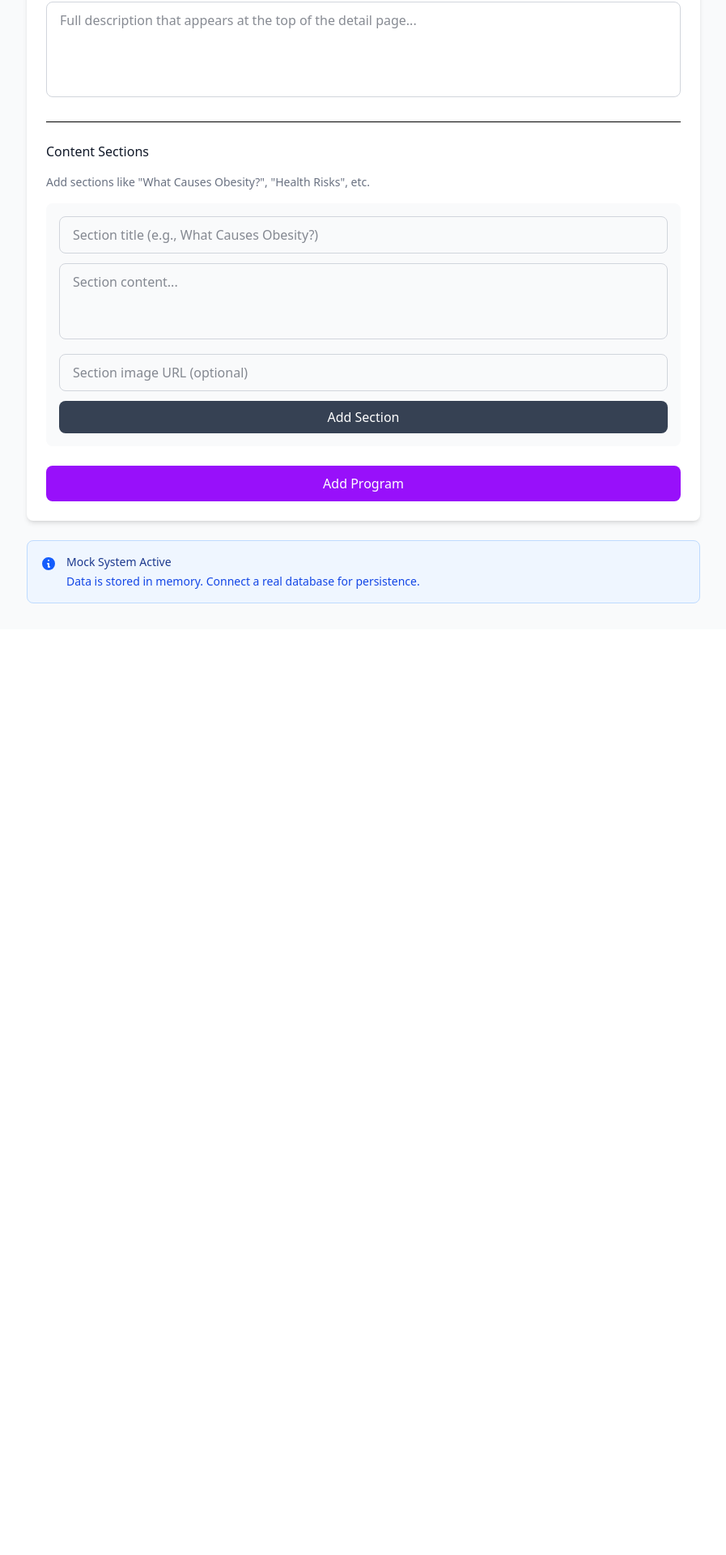
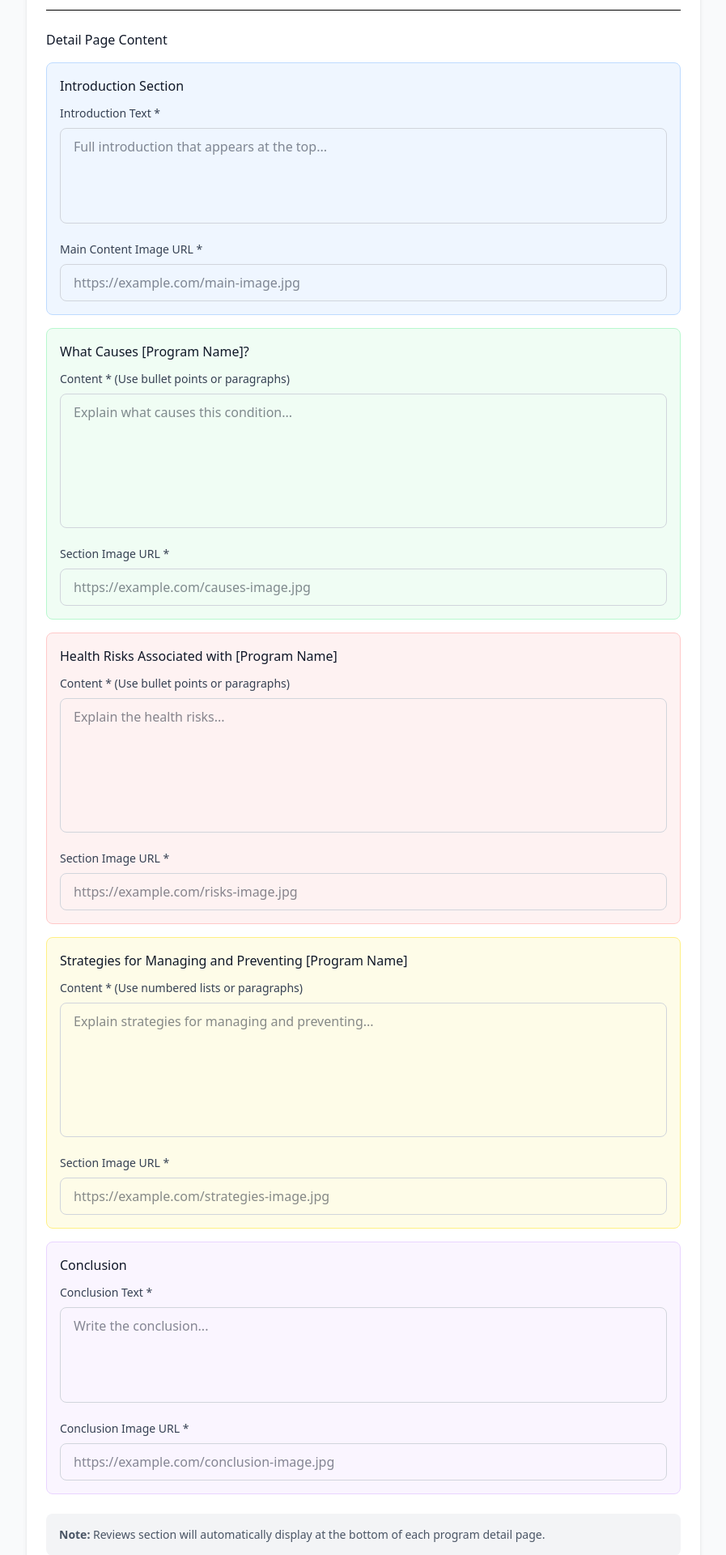
Before and after one commit to Plantbased-ORG/plantbasedadmin, a Next.js app: page /dashboard in a window 1280 px wide. Shown: the part 819-2739 px from the top of the page at 81% size, without its empty margins (191-1088 px from the left). Before the commit the page ends 1596 px from the top, so only its background shows below. Built offline with nearby package versions, Linux system fonts and the light colour scheme; sample sign-in values are in the browser's storage.

Commit message:
updated dashboard

```diff
--- a/src/components/AddProductForm.tsx
+++ b/src/components/AddProductForm.tsx
@@ -1,25 +1,22 @@
 'use client';
 
 import { useState } from 'react';
-
-interface ProductSection {
-  title: string;
-  content: string;
-  image?: string;
-}
 
 export default function AddProductForm() {
   const [formData, setFormData] = useState({
     name: '',
     shortDescription: '',
     mainImage: '',
-    fullDescription: '',
-    sections: [] as ProductSection[]
-  });
-  const [currentSection, setCurrentSection] = useState<ProductSection>({
-    title: '',
-    content: '',
-    image: ''
+    introDescription: '',
+    mainContentImage: '',
+    whatCauses: '',
+    whatCausesImage: '',
+    healthRisks: '',
+    healthRisksImage: '',
+    strategies: '',
+    strategiesImage: '',
+    conclusion: '',
+    conclusionImage: ''
   });
   const [isLoading, setIsLoading] = useState(false);
   const [success, setSuccess] = useState('');
@@ -29,30 +26,6 @@ export default function AddProductForm() {
     setFormData(prev => ({
       ...prev,
       [e.target.name]: e.target.value
-    }));
-  };
-
-  const handleSectionChange = (e: React.ChangeEvent<HTMLInputElement | HTMLTextAreaElement>) => {
-    setCurrentSection(prev => ({
-      ...prev,
-      [e.target.name]: e.target.value
-    }));
-  };
-
-  const addSection = () => {
-    if (currentSection.title && currentSection.content) {
-      setFormData(prev => ({
-        ...prev,
-        sections: [...prev.sections, currentSection]
-      }));
-      setCurrentSection({ title: '', content: '', image: '' });
-    }
-  };
-
-  const removeSection = (index: number) => {
-    setFormData(prev => ({
-      ...prev,
-      sections: prev.sections.filter((_, i) => i !== index)
     }));
   };
 
@@ -76,8 +49,16 @@ export default function AddProductForm() {
         name: '',
         shortDescription: '',
         mainImage: '',
-        fullDescription: '',
-        sections: []
+        introDescription: '',
+        mainContentImage: '',
+        whatCauses: '',
+        whatCausesImage: '',
+        healthRisks: '',
+        healthRisksImage: '',
+        strategies: '',
+        strategiesImage: '',
+        conclusion: '',
+        conclusionImage: ''
       });
       setTimeout(() => setSuccess(''), 5000);
     } catch (err) {
@@ -96,15 +77,16 @@ export default function AddProductForm() {
           </svg>
           Add New Healing Program
         </h3>
-        <p className="text-sm text-gray-500 mt-1">Add disease/condition programs with detailed content</p>
+        <p className="text-sm text-gray-500 mt-1">All programs follow the same structure</p>
       </div>
 
       <div className="p-6">
         <form onSubmit={handleSubmit} className="space-y-6">
-          {/* Basic Info */}
+          {/* Card Display Info */}
+          <div className="bg-purple-50 border border-purple-200 rounded-lg p-4">
+            <h4 className="font-medium text-gray-900 mb-3">Card Display (Programs List)</h4>
+
             <div className="space-y-4">
-            <h4 className="font-medium text-gray-900">Basic Information</h4>
-
               <div>
                 <label htmlFor="name" className="block text-sm font-medium text-gray-700 mb-2">
                   Program Name *
@@ -116,14 +98,14 @@ export default function AddProductForm() {
                   value={formData.name}
                   onChange={handleChange}
                   required
-                className="w-full px-4 py-2.5 border border-gray-300 rounded-lg focus:ring-2 focus:ring-purple-500 focus:border-transparent transition text-gray-900"
-                placeholder="e.g., Obesity, HIV/AIDS, Cancer"
+                  className="w-full px-4 py-2.5 border border-gray-300 rounded-lg focus:ring-2 focus:ring-purple-500 transition text-gray-900"
+                  placeholder="e.g., Obesity"
                 />
               </div>
 
               <div>
                 <label htmlFor="mainImage" className="block text-sm font-medium text-gray-700 mb-2">
-                Main Image URL *
+                  Card Image URL *
                 </label>
                 <input
                   id="mainImage"
@@ -132,7 +114,7 @@ export default function AddProductForm() {
                   value={formData.mainImage}
                   onChange={handleChange}
                   required
-                className="w-full px-4 py-2.5 border border-gray-300 rounded-lg focus:ring-2 focus:ring-purple-500 focus:border-transparent transition text-gray-900"
+                  className="w-full px-4 py-2.5 border border-gray-300 rounded-lg focus:ring-2 focus:ring-purple-500 transition text-gray-900"
                   placeholder="https://example.com/image.jpg"
                 />
               </div>
@@ -148,85 +130,201 @@ export default function AddProductForm() {
                   onChange={handleChange}
                   required
                   rows={2}
-                className="w-full px-4 py-2.5 border border-gray-300 rounded-lg focus:ring-2 focus:ring-purple-500 focus:border-transparent transition text-gray-900 resize-none"
-                placeholder="Brief description for the card..."
+                  className="w-full px-4 py-2.5 border border-gray-300 rounded-lg focus:ring-2 focus:ring-purple-500 transition text-gray-900 resize-none"
+                  placeholder="Obesity has become a global health concern, affecting millions of people..."
                 />
               </div>
+            </div>
+          </div>
 
+          {/* Detail Page Content */}
+          <div className="border-t pt-6">
+            <h4 className="font-medium text-gray-900 mb-4">Detail Page Content</h4>
+
+            {/* Intro Section */}
+            <div className="bg-blue-50 border border-blue-200 rounded-lg p-4 mb-4">
+              <h5 className="font-medium text-gray-900 mb-3">Introduction Section</h5>
+              <div className="space-y-4">
                 <div>
-              <label htmlFor="fullDescription" className="block text-sm font-medium text-gray-700 mb-2">
-                Full Description * (Intro on detail page)
+                  <label htmlFor="introDescription" className="block text-sm font-medium text-gray-700 mb-2">
+                    Introduction Text *
                   </label>
                   <textarea
-                id="fullDescription"
-                name="fullDescription"
-                value={formData.fullDescription}
+                    id="introDescription"
+                    name="introDescription"
+                    value={formData.introDescription}
                     onChange={handleChange}
                     required
                     rows={4}
-                className="w-full px-4 py-2.5 border border-gray-300 rounded-lg focus:ring-2 focus:ring-purple-500 focus:border-transparent transition text-gray-900 resize-none"
-                placeholder="Full description that appears at the top of the detail page..."
+                    className="w-full px-4 py-2.5 border border-gray-300 rounded-lg focus:ring-2 focus:ring-blue-500 transition text-gray-900 resize-none"
+                    placeholder="Full introduction that appears at the top..."
+                  />
+                </div>
+                <div>
+                  <label htmlFor="mainContentImage" className="block text-sm font-medium text-gray-700 mb-2">
+                    Main Content Image URL *
+                  </label>
+                  <input
+                    id="mainContentImage"
+                    name="mainContentImage"
+                    type="url"
+                    value={formData.mainContentImage}
+                    onChange={handleChange}
+                    required
+                    className="w-full px-4 py-2.5 border border-gray-300 rounded-lg focus:ring-2 focus:ring-blue-500 transition text-gray-900"
+                    placeholder="https://example.com/main-image.jpg"
                   />
                 </div>
               </div>
-
-          {/* Content Sections */}
-          <div className="border-t pt-6 space-y-4">
-            <h4 className="font-medium text-gray-900">Content Sections</h4>
-            <p className="text-sm text-gray-500">Add sections like &quot;What Causes Obesity?&quot;, &quot;Health Risks&quot;, etc.</p>
-
-            <div className="bg-gray-50 p-4 rounded-lg space-y-3">
-              <input
-                name="title"
-                type="text"
-                value={currentSection.title}
-                onChange={handleSectionChange}
-                className="w-full px-4 py-2.5 border border-gray-300 rounded-lg focus:ring-2 focus:ring-purple-500 focus:border-transparent transition text-gray-900"
-                placeholder="Section title (e.g., What Causes Obesity?)"
-              />
-              <textarea
-                name="content"
-                value={currentSection.content}
-                onChange={handleSectionChange}
-                rows={3}
-                className="w-full px-4 py-2.5 border border-gray-300 rounded-lg focus:ring-2 focus:ring-purple-500 focus:border-transparent transition text-gray-900 resize-none"
-                placeholder="Section content..."
-              />
-              <input
-                name="image"
-                type="url"
-                value={currentSection.image}
-                onChange={handleSectionChange}
-                className="w-full px-4 py-2.5 border border-gray-300 rounded-lg focus:ring-2 focus:ring-purple-500 focus:border-transparent transition text-gray-900"
-                placeholder="Section image URL (optional)"
-              />
-              <button
-                type="button"
-                onClick={addSection}
-                className="w-full bg-gray-700 hover:bg-gray-800 text-white py-2 rounded-lg transition"
-              >
-                Add Section
-              </button>
             </div>
 
-            {/* Display Added Sections */}
-            {formData.sections.length > 0 && (
-              <div className="space-y-2">
-                <p className="text-sm font-medium text-gray-700">Added Sections:</p>
-                {formData.sections.map((section, index) => (
-                  <div key={index} className="flex items-center justify-between bg-purple-50 p-3 rounded-lg">
-                    <span className="text-sm text-gray-900">{section.title}</span>
-                    <button
-                      type="button"
-                      onClick={() => removeSection(index)}
-                      className="text-red-600 hover:text-red-800 text-sm font-medium"
-                    >
-                      Remove
-                    </button>
+            {/* What Causes Section */}
+            <div className="bg-green-50 border border-green-200 rounded-lg p-4 mb-4">
+              <h5 className="font-medium text-gray-900 mb-3">What Causes {formData.name || '[Program Name]'}?</h5>
+              <div className="space-y-4">
+                <div>
+                  <label htmlFor="whatCauses" className="block text-sm font-medium text-gray-700 mb-2">
+                    Content * (Use bullet points or paragraphs)
+                  </label>
+                  <textarea
+                    id="whatCauses"
+                    name="whatCauses"
+                    value={formData.whatCauses}
+                    onChange={handleChange}
+                    required
+                    rows={6}
+                    className="w-full px-4 py-2.5 border border-gray-300 rounded-lg focus:ring-2 focus:ring-green-500 transition text-gray-900 resize-none"
+                    placeholder="Explain what causes this condition..."
+                  />
                 </div>
-                ))}
+                <div>
+                  <label htmlFor="whatCausesImage" className="block text-sm font-medium text-gray-700 mb-2">
+                    Section Image URL *
+                  </label>
+                  <input
+                    id="whatCausesImage"
+                    name="whatCausesImage"
+                    type="url"
+                    value={formData.whatCausesImage}
+                    onChange={handleChange}
+                    required
+                    className="w-full px-4 py-2.5 border border-gray-300 rounded-lg focus:ring-2 focus:ring-green-500 transition text-gray-900"
+                    placeholder="https://example.com/causes-image.jpg"
+                  />
                 </div>
-            )}
+              </div>
+            </div>
+
+            {/* Health Risks Section */}
+            <div className="bg-red-50 border border-red-200 rounded-lg p-4 mb-4">
+              <h5 className="font-medium text-gray-900 mb-3">Health Risks Associated with {formData.name || '[Program Name]'}</h5>
+              <div className="space-y-4">
+                <div>
+                  <label htmlFor="healthRisks" className="block text-sm font-medium text-gray-700 mb-2">
+                    Content * (Use bullet points or paragraphs)
+                  </label>
+                  <textarea
+                    id="healthRisks"
+                    name="healthRisks"
+                    value={formData.healthRisks}
+                    onChange={handleChange}
+                    required
+                    rows={6}
+                    className="w-full px-4 py-2.5 border border-gray-300 rounded-lg focus:ring-2 focus:ring-red-500 transition text-gray-900 resize-none"
+                    placeholder="Explain the health risks..."
+                  />
+                </div>
+                <div>
+                  <label htmlFor="healthRisksImage" className="block text-sm font-medium text-gray-700 mb-2">
+                    Section Image URL *
+                  </label>
+                  <input
+                    id="healthRisksImage"
+                    name="healthRisksImage"
+                    type="url"
+                    value={formData.healthRisksImage}
+                    onChange={handleChange}
+                    required
+                    className="w-full px-4 py-2.5 border border-gray-300 rounded-lg focus:ring-2 focus:ring-red-500 transition text-gray-900"
+                    placeholder="https://example.com/risks-image.jpg"
+                  />
+                </div>
+              </div>
+            </div>
+
+            {/* Strategies Section */}
+            <div className="bg-yellow-50 border border-yellow-200 rounded-lg p-4 mb-4">
+              <h5 className="font-medium text-gray-900 mb-3">Strategies for Managing and Preventing {formData.name || '[Program Name]'}</h5>
+              <div className="space-y-4">
+                <div>
+                  <label htmlFor="strategies" className="block text-sm font-medium text-gray-700 mb-2">
+                    Content * (Use numbered lists or paragraphs)
+                  </label>
+                  <textarea
+                    id="strategies"
+                    name="strategies"
+                    value={formData.strategies}
+                    onChange={handleChange}
+                    required
+                    rows={6}
+                    className="w-full px-4 py-2.5 border border-gray-300 rounded-lg focus:ring-2 focus:ring-yellow-500 transition text-gray-900 resize-none"
+                    placeholder="Explain strategies for managing and preventing..."
+                  />
+                </div>
+                <div>
+                  <label htmlFor="strategiesImage" className="block text-sm font-medium text-gray-700 mb-2">
+                    Section Image URL *
+                  </label>
+                  <input
+                    id="strategiesImage"
+                    name="strategiesImage"
+                    type="url"
+                    value={formData.strategiesImage}
+                    onChange={handleChange}
+                    required
+                    className="w-full px-4 py-2.5 border border-gray-300 rounded-lg focus:ring-2 focus:ring-yellow-500 transition text-gray-900"
+                    placeholder="https://example.com/strategies-image.jpg"
+                  />
+                </div>
+              </div>
+            </div>
+
+            {/* Conclusion Section */}
+            <div className="bg-purple-50 border border-purple-200 rounded-lg p-4">
+              <h5 className="font-medium text-gray-900 mb-3">Conclusion</h5>
+              <div className="space-y-4">
+                <div>
+                  <label htmlFor="conclusion" className="block text-sm font-medium text-gray-700 mb-2">
+                    Conclusion Text *
+                  </label>
+                  <textarea
+                    id="conclusion"
+                    name="conclusion"
+                    value={formData.conclusion}
+                    onChange={handleChange}
+                    required
+                    rows={4}
+                    className="w-full px-4 py-2.5 border border-gray-300 rounded-lg focus:ring-2 focus:ring-purple-500 transition text-gray-900 resize-none"
+                    placeholder="Write the conclusion..."
+                  />
+                </div>
+                <div>
+                  <label htmlFor="conclusionImage" className="block text-sm font-medium text-gray-700 mb-2">
+                    Conclusion Image URL *
+                  </label>
+                  <input
+                    id="conclusionImage"
+                    name="conclusionImage"
+                    type="url"
+                    value={formData.conclusionImage}
+                    onChange={handleChange}
+                    required
+                    className="w-full px-4 py-2.5 border border-gray-300 rounded-lg focus:ring-2 focus:ring-purple-500 transition text-gray-900"
+                    placeholder="https://example.com/conclusion-image.jpg"
+                  />
+                </div>
+              </div>
+            </div>
           </div>
 
           {error && (
@@ -246,6 +344,12 @@ export default function AddProductForm() {
               <span>{success}</span>
             </div>
           )}
+
+          <div className="bg-gray-100 p-4 rounded-lg">
+            <p className="text-sm text-gray-600">
+              <strong>Note:</strong> Reviews section will automatically display at the bottom of each program detail page.
+            </p>
+          </div>
 
           <button
             type="submit"
```
Lines whose indentation alone changed are shown as unchanged.
